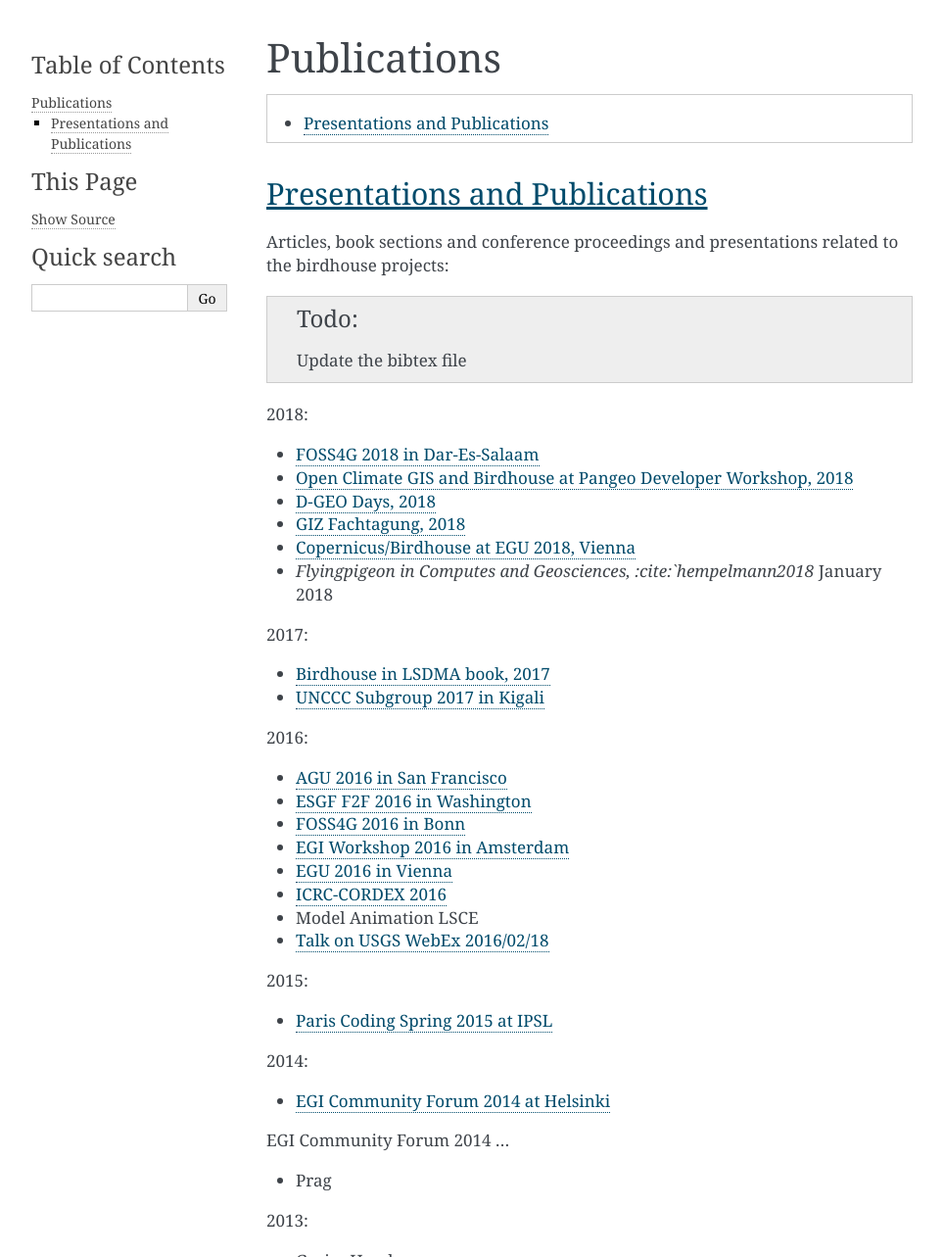
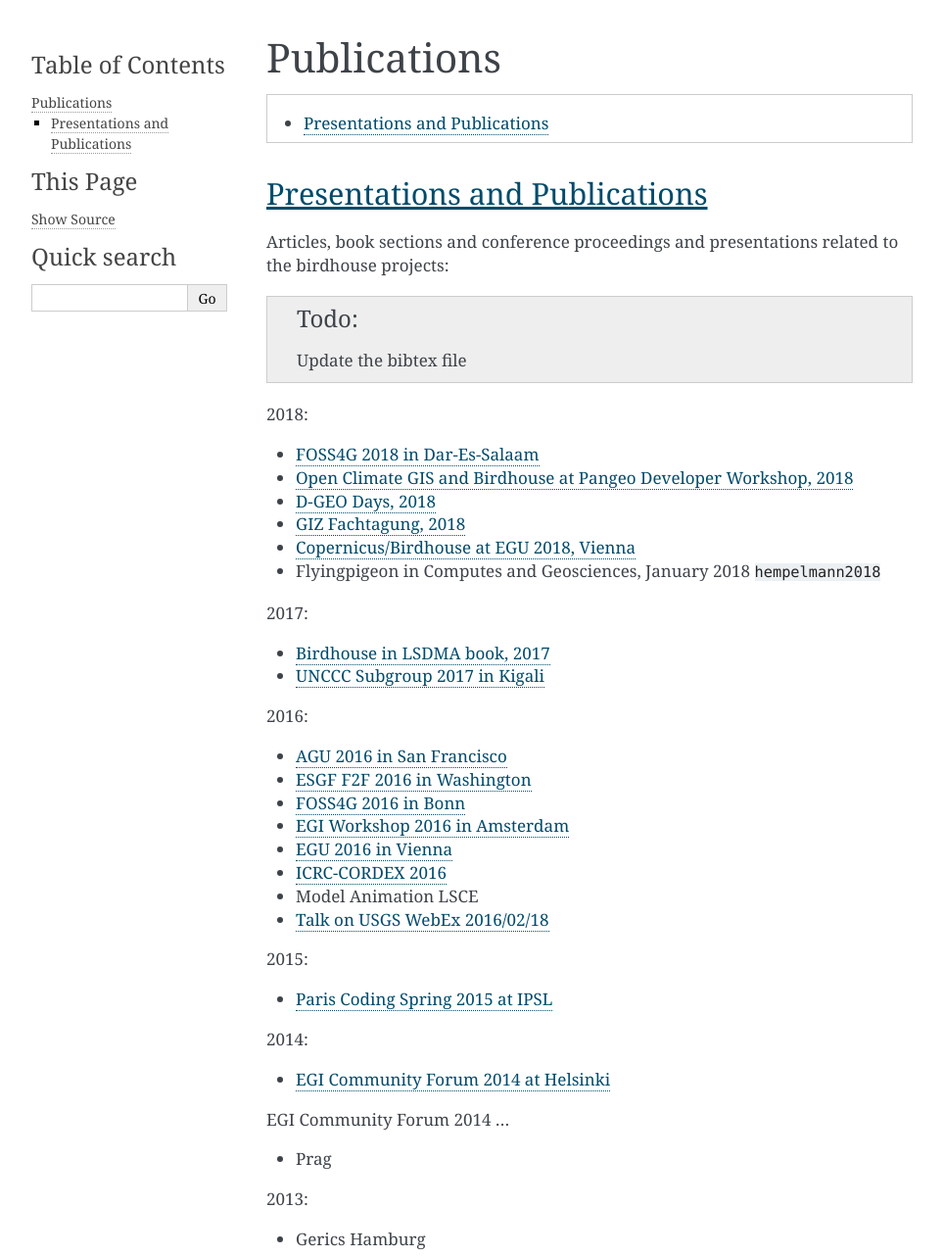
Before and after one commit to bird-house/birdhouse-docs, a Sphinx documentation site: the page built from docs/source/publications.rst, in a window 1280 px wide, cut to the strip 0-1283 px from the top of the page. Shown: the whole strip at 98% size, without its empty margins (148-1111 px from the left). Built offline with Sphinx 7.4.7, drawn with Linux system fonts in a browser that asks for light colours; cross-references to code outside the pages are shown as plain code.

Commit message:
syntax error

```diff
--- a/docs/source/publications.rst
+++ b/docs/source/publications.rst
@@ -24,7 +24,7 @@
 * `D-GEO Days, 2018 <https://github.com/nilshempelmann/presentations/blob/master/birdhouse-D-GEO/main.pdf>`_
 * `GIZ Fachtagung, 2018 <https://github.com/nilshempelmann/presentations/blob/master/birdhouse-fata2018/main.pdf>`_
 * `Copernicus/Birdhouse at EGU 2018, Vienna <https://presentations.copernicus.org/EGU2018-6491_presentation.pdf>`_
-* `Flyingpigeon in Computes and Geosciences, :cite:`hempelmann2018` January 2018
+* Flyingpigeon in Computes and Geosciences, January 2018 :cite:`hempelmann2018`
 
 2017:
 
```
